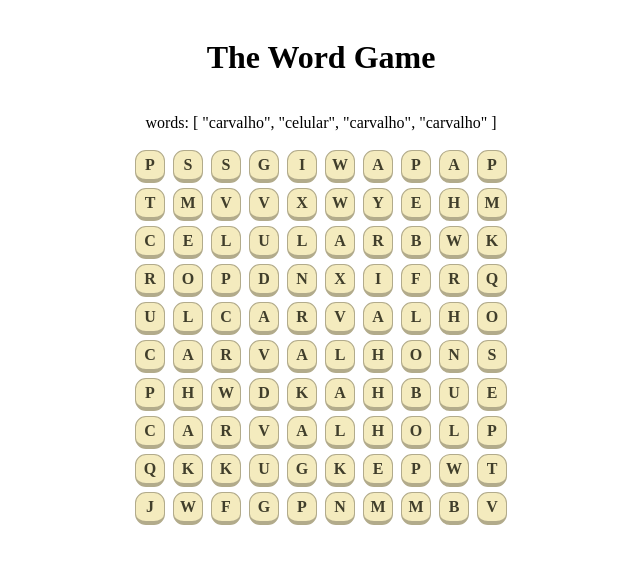
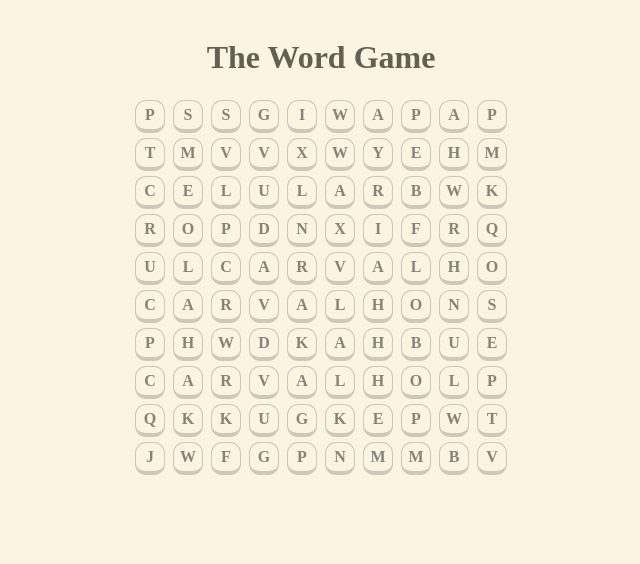
Before and after one commit to GuilhermeSnts/wordgame, a Vue app: page / in a window 1280 px wide. Shown: the top 564 px of the page, without its empty margins (319-959 px from the left). Built offline with nearby package versions, Linux system fonts and the light colour scheme; a small style sheet from the web is missing.

Commit message:
enhanced styles

```diff
--- a/src/App.vue
+++ b/src/App.vue
@@ -14,7 +14,7 @@ export default {
 };
 </script>
 
-<style lang="sass" scoped>
+<style lang="sass">
 body
   background: #FAF5E1
 </style>
--- a/src/components/PushButton.vue
+++ b/src/components/PushButton.vue
@@ -15,6 +15,11 @@ export default {
 </script>
 
 <style lang="sass">
+$oldLace: #FAF5E1
+$bone: #E4DFCD
+$paleSilver: #CDC9B9
+$oldSilver: #858478
+
 .button
   width: 38px
   height: 38px
@@ -31,19 +36,19 @@ export default {
   flex-flow: column
   justify-content: center
   align-items: center
-  border: 1px solid #B2AB8B
-  border-bottom: 4px solid #B2AB8B
+  border: 1px solid $paleSilver
+  border-bottom: 4px solid $paleSilver
   border-radius: 11px
   background: rgb(248, 248, 248)
-  color: #403E2B
+  color: $oldSilver
   font-weight: bold
   cursor: pointer
-  background: #F4EBBE
+  background: $oldLace
   user-select: none
 
 .letter:hover
   transition: all 0.1s ease-in-out
-  background: #FAF5E1
-  border-bottom: 6px solid #B2AB8B
+  background: $bone
+  border-bottom: 6px solid $paleSilver
   margin-bottom: 2px
 </style>
--- a/src/views/Game.vue
+++ b/src/views/Game.vue
@@ -1,7 +1,6 @@
 <template>
   <div class="home">
-    <h1>The Word Game</h1>
-    <p>words: {{ selectedWords }}</p>
+    <h1 class="title">The Word Game</h1>
 
     <div class="board col">
       <div class="row" v-for="(row, index) in table" :key="index">
@@ -109,12 +108,18 @@ export default {
 </script>
 
 <style lang="sass" scoped>
+$wenge: #626151
+
 .home
   padding: 10px
   display: flex
   flex-flow: column
   align-items: center
   justify-content: center
+
+.title
+  color: $wenge
+
 
 .col
   display: flex
```
